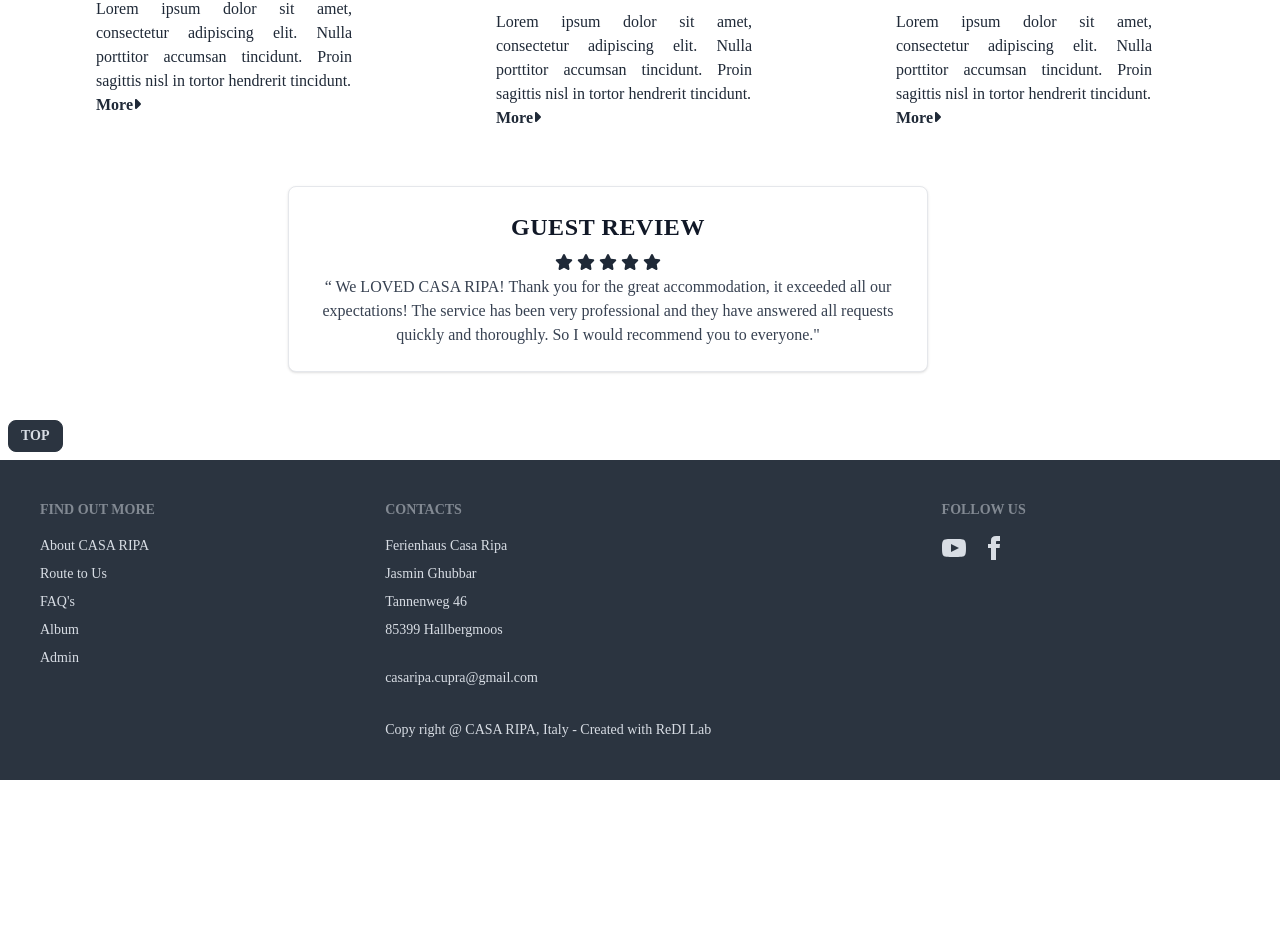
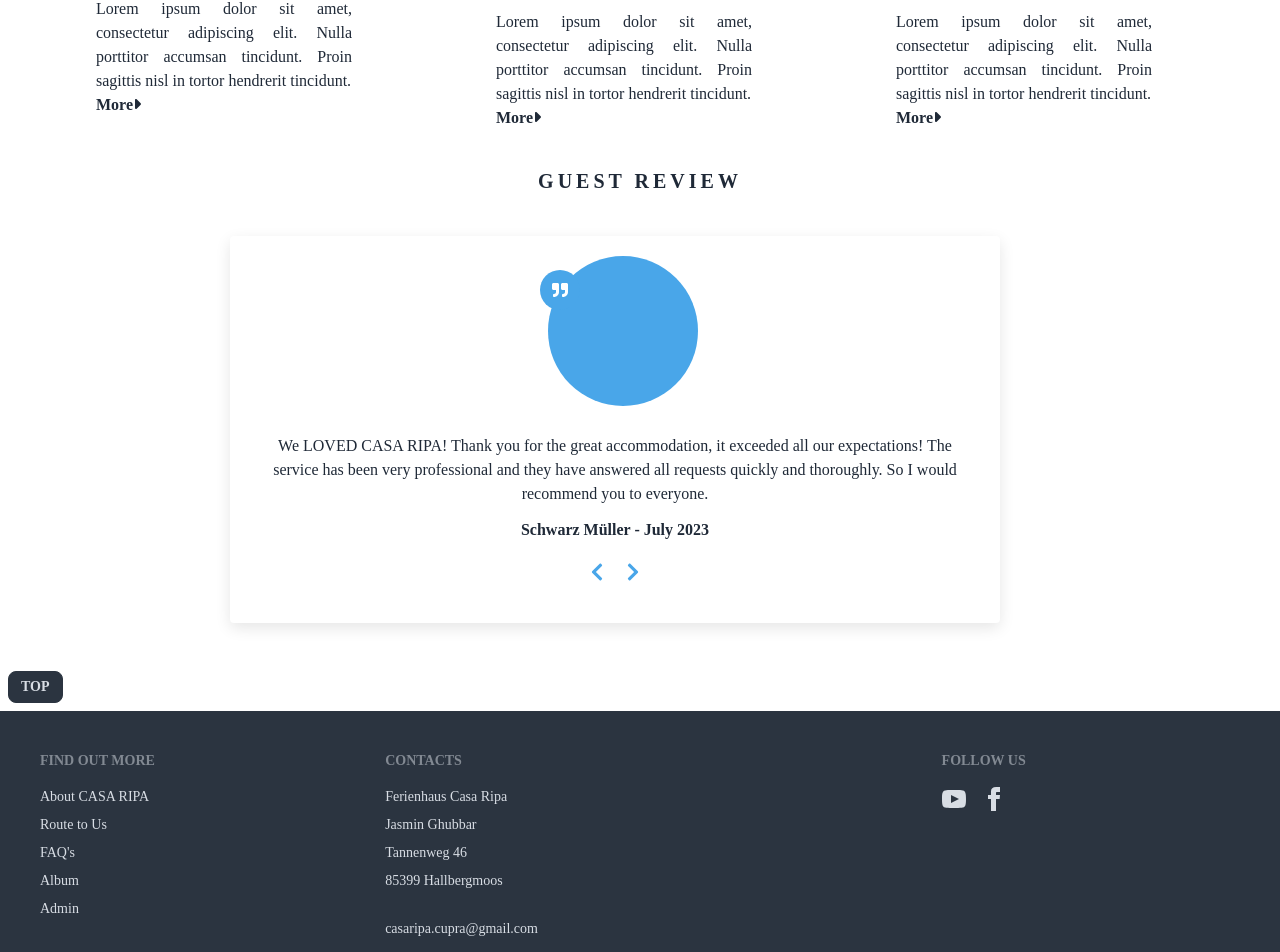
Before and after one commit to SinthiyaBalan/CASA_RIPA_HouseRentingApp, a React (Vite) app: page / in a window 1280 px wide. Shown: the part 1729-2681 px from the top of the page. Before the commit the page ends 2509 px from the top, so only its background shows below. Built offline with nearby package versions, Linux system fonts and the light colour scheme; some icons are missing; a web font is replaced by a local one.

Commit message:
Updated review slider section and css

```diff
--- a/package.json
+++ b/package.json
@@ -17,9 +17,8 @@
     "@fortawesome/react-fontawesome": "^0.2.0",
     "react": "^18.2.0",
     "react-dom": "^18.2.0",
-
     "react-faq-component": "^1.3.4",
-
+    "react-icons": "^4.11.0",
     "react-responsive-carousel": "^3.2.23",
     "react-router-dom": "^6.16.0"
   },
--- a/src/App.jsx
+++ b/src/App.jsx
@@ -12,7 +12,8 @@ import AdminLogin from './components/AdminLogin';
 import loginData from './data/loginDetails.json';
 import AdminHome from './components/AdminHome';
 import { useState } from "react";
-import Contact from './components/Contact'
+import Contact from './components/Contact';
+
 
 function App() {
 
--- a/src/components/Review.jsx
+++ b/src/components/Review.jsx
@@ -1,19 +1,64 @@
-import React from 'react'
-import { FontAwesomeIcon } from "@fortawesome/react-fontawesome";
-import { faStar } from "@fortawesome/free-solid-svg-icons";
+import React , { useState } from 'react'
+import { FaChevronLeft, FaChevronRight, FaQuoteRight } from 'react-icons/fa';
+import people from '../data/review.json';
+import './ReviewSlider.css';
 
 function Review() {
+
+  const [index, setIndex] = useState(0);
+  console.log(people.reviews[0]);
+  const {name, job, text} = people.reviews[index];
+
+  const checkNumber = (number) => {
+    if(number > people.reviews.length - 1){
+      return 0;
+    }
+    else if(number < 0){
+      return people.reviews.length - 1;
+    }
+    return number;
+  }
+
+  const nextPerson = () => {
+    setIndex((index) => {
+      let newIndex = index + 1;
+      return checkNumber(newIndex);
+    })
+  };
+
+  const prevPerson = () => {
+    setIndex((index) => {
+      let newIndex = index - 1;
+      return checkNumber(newIndex);
+    })
+  }
+
+
   return (
-    <div>
-<div>
-<a href="#" className="block w-3/4 ml-5 mb-10 mt-10 p-6 bg-white border border-gray-200 rounded-lg shadow hover:bg-gray-100 dark:bg-gray-800 dark:border-gray-700 dark:hover:bg-gray-700 text-center lg:w-2/4 lg:ml-72 lg:mb-10 lg:mt-10">
-    <h5 className="mb-2 text-2xl font-bold tracking-tight text-gray-900 dark:text-white tracking-wide">GUEST REVIEW</h5>
-    <FontAwesomeIcon icon={faStar}/> <FontAwesomeIcon icon={faStar}/> <FontAwesomeIcon icon={faStar}/> <FontAwesomeIcon icon={faStar}/> <FontAwesomeIcon icon={faStar}/>
-    <p className="font-normal text-gray-700 dark:text-gray-400">“ We LOVED CASA RIPA! Thank you for the great accommodation, it exceeded all our expectations! The service has been very professional and they have answered all requests quickly and thoroughly. So I would recommend you to everyone."</p>
-</a>
+    <>
+    <h2 className='review-title'>GUEST REVIEW</h2>
+    <article className="review">
+    <div className="img-container">
+      {/* <img src={image} alt={name} className="person-img"/> */}
+      <span className="quote-icon">
+        <FaQuoteRight />
+      </span>
+      </div>
 
-    </div>
-    </div>
+      {/* <p className="jon">{job}</p> */}
+      <p className="info">{text}</p>
+      <h4 className="author">{name}</h4>
+      <div className="button-container">
+        <button className="prev-btn" onClick={prevPerson}>
+          <FaChevronLeft />
+        </button>
+        <button className="next-btn" onClick={nextPerson}>
+          <FaChevronRight />
+        </button>
+      </div>
+
+  </article>
+  </>
   )
 }
 
--- /dev/null
+++ b/src/components/ReviewSlider.css
@@ -0,0 +1,115 @@
+.review-title{
+  font-size: 20px;
+  font-weight: bold;
+  text-align: center;
+  letter-spacing: 4px;
+  margin-top: 20px;
+}
+.review {
+  background: #fff;
+  padding: 1.5rem 2rem;
+  border-radius:  0.25rem;
+  box-shadow: 0 5px 15px rgba(0, 0, 0, 0.1);
+  transition: all 0.3s linear;
+  text-align: center;
+  width: 270px;
+  margin: 7px;
+}
+.review:hover {
+  box-shadow: 0 5px 15px rgba(0, 0, 0, 0.2);
+}
+.img-container {
+  position: relative;
+  width: 150px;
+  height: 150px;
+  border-radius: 50%;
+  margin: 0 auto;
+  margin-bottom: 1.5rem;
+}
+.person-img {
+  width: 100%;
+  display: block;
+  height: 100%;
+  object-fit: cover;
+  border-radius: 50%;
+  position: relative;
+}
+.quote-icon {
+  position: absolute;
+  top: 0;
+  left: 0;
+  width: 2.5rem;
+  height: 2.5rem;
+  display: grid;
+  place-items: center;
+  border-radius: 50%;
+  transform: translateY(25%);
+  background: hsl(205, 78%, 60%);
+  color:  #fff;
+}
+.img-container::before {
+  content: '';
+  width: 100%;
+  height: 100%;
+  background: hsl(205, 78%, 60%);
+  position: absolute;
+  top: -0.25rem;
+  right: -0.5rem;
+  border-radius: 50%;
+}
+.author {
+
+  margin-bottom: 1.25rem;
+  margin-top: 10px;
+  font-weight: bold;
+}
+.job {
+  margin-bottom: 0.5rem;
+  text-transform: uppercase;
+  color: hsl(205, 78%, 60%);
+  font-size: 0.85rem;
+}
+.info {
+  margin-bottom: 0.75rem;
+}
+.prev-btn,
+.next-btn {
+  color:hsl(205, 78%, 60%);
+  font-size: 1.25rem;
+  background: transparent;
+  border-color: transparent;
+  margin: 0 0.5rem;
+  transition: all 0.3s linear;
+  cursor: pointer;
+}
+.prev-btn:hover,
+.next-btn:hover {
+  color: hsl(205, 78%, 60%);
+}
+
+.button-container{
+  margin: 10px;
+}
+
+
+
+/* Medium devices (landscape tablets, 768px and up) */
+@media only screen and (min-width: 768px) {
+
+}
+
+/* Large devices (laptops/desktops, 992px and up) */
+@media only screen and (min-width: 992px) {
+  .review {
+    width: 770px;
+    margin: 40px;
+    margin-left: 230px;
+  }
+
+
+}
+
+/* Extra large devices (large laptops and desktops, 1200px and up) */
+@media only screen and (min-width: 1200px) {
+
+}
--- a/src/data/review.json
+++ b/src/data/review.json
@@ -1,17 +1,33 @@
+{
+
+  "reviews":
   [
     {
       "id": 1,
-      "text": "We LOVED CASA RIPA! Thank you for the great accommodation, it exceeded all our expectations! The service has been very professional and they have answered all requests quickly and thoroughly. So I would recommend you to everyone.",
-      "author": "Schwarz Müller , July 2023"
+        "name": "Schwarz Müller - July 2023",
+        "job": "web developer",
+        "image":
+        "https://res.cloudinary.com/diqqf3eq2/image/upload/v1586883334/person-1_rfzshl.jpg",
+        "text":
+        "We LOVED CASA RIPA! Thank you for the great accommodation, it exceeded all our expectations! The service has been very professional and they have answered all requests quickly and thoroughly. So I would recommend you to everyone."
       },
       {
         "id": 2,
-      "text": "Lorem ipsum dolor sit amet consectetur adipisicing elit. Voluptate sequi saepe vero molestiae et pariatur, qui laboriosam eveniet eligendi sed.",
-      "author": "Lorem ipsum"
+        "name": "Luka - August 2023",
+        "job": "web developer",
+        "image":
+          "https://res.cloudinary.com/diqqf3eq2/image/upload/v1586883334/person-1_rfzshl.jpg",
+        "text":
+          "It was really very nice and had more than anything needed. Customer service via chat was also very prompt"
       },
       {
         "id": 3,
-      "text": "Lorem ipsum dolor sit amet consectetur adipisicing elit. Voluptate sequi saepe vero molestiae et pariatur, qui laboriosam eveniet eligendi sed.",
-      "author": "Lorem ipsum"
+        "name": "Nadja - May 2023",
+        "job": "web developer",
+        "image":
+          "https://res.cloudinary.com/diqqf3eq2/image/upload/v1586883334/person-1_rfzshl.jpg",
+        "text":
+          "Absolutely stunning location with far reaching views and the hosts are super friendly. The winery down the street has some of the most amazing wine and food we have ever had in Italy. A great base to explore the Italian countryside from. We absolutely will be back and 100% recommend booking!"
       }
   ]
+}
```
Also changed, not shown: 1 other file (tests, documents, lock files or other folders). Lines whose indentation alone changed are shown as unchanged.
